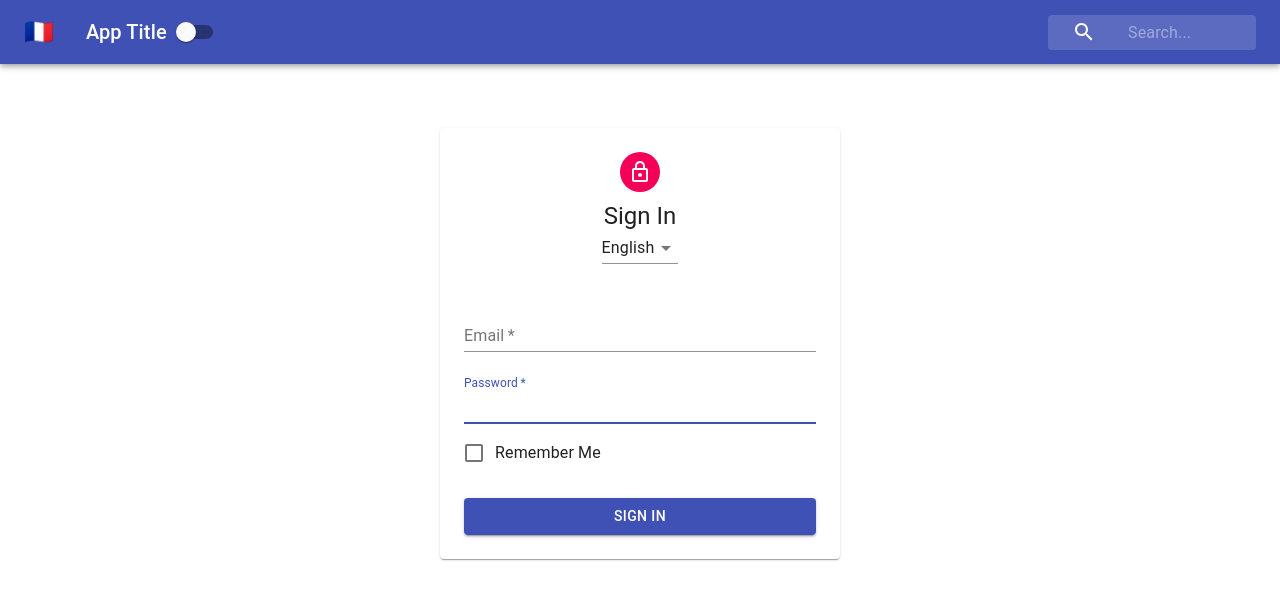
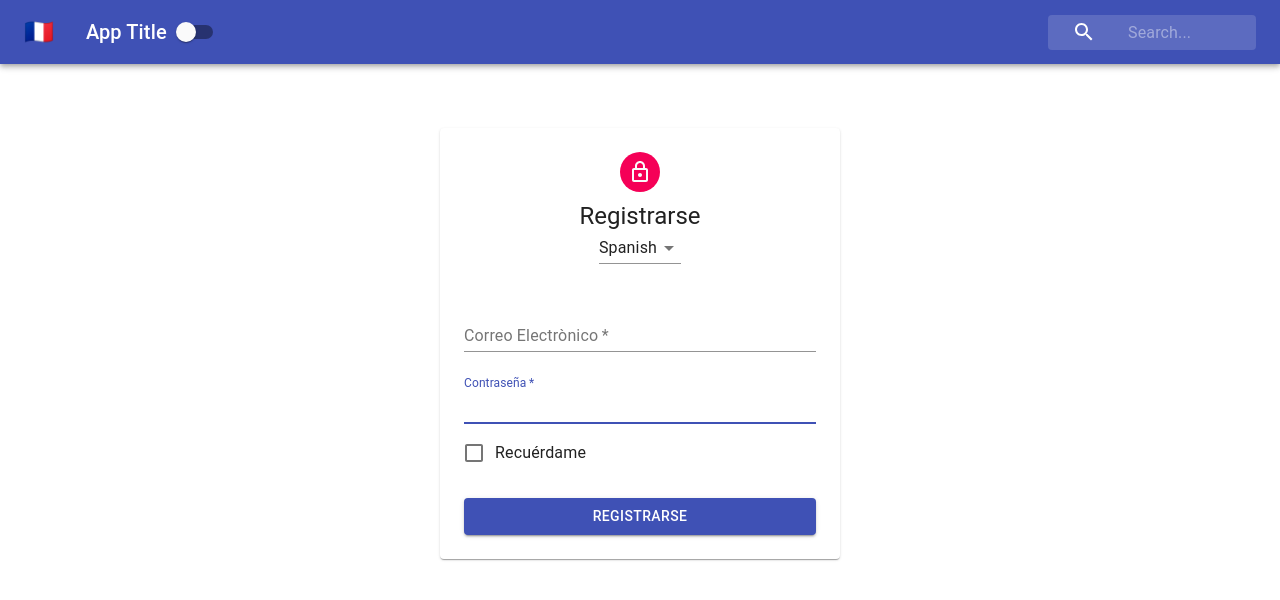
Before and after one commit to Guillermo-Martin/react-context-app, a React (Create React App) app: page / in a window 1280 px wide. Shown: the top 600 px of the page. Built offline with nearby package versions, Linux system fonts and the light colour scheme.

Commit message:
Create LanguageContext

```diff
--- a/src/App.js
+++ b/src/App.js
@@ -2,15 +2,20 @@
 import Form from "./containers/Form";
 import PageContent from "./containers/PageContent";
 import { ThemeProvider } from "./contexts/ThemeContext";
+import { LanguageProvider } from "./contexts/LanguageContext";
 
 function App() {
   return (
     <ThemeProvider>
-      <PageContent>
-        {/* Navbar and Form will be part of "props.children" */}
-        <Navbar />
-        <Form />
-      </PageContent>
+      <LanguageProvider>
+        <PageContent>
+
+          {/* Navbar and Form will be part of "props.children" */}
+          <Navbar />
+          <Form />
+
+        </PageContent>
+      </LanguageProvider>
     </ThemeProvider>
   );
 }
--- a/src/containers/Form/index.js
+++ b/src/containers/Form/index.js
@@ -14,11 +14,37 @@
 import Select from "@material-ui/core/Select";
 import withStyles from "@material-ui/core/styles/withStyles";
 import styles from "./../../assets/styles/FormStyles";
+import { LanguageContext } from "./../../contexts/LanguageContext";
+
+const words = {
+  english: {
+    signIn: "Sign In",
+    email: "Email",
+    password: "Password",
+    remember: "Remember Me"
+  },
+  french: {
+    signIn: "Se Connecter",
+    email: "Adresse Èlectronique",
+    password: "Mot de Passe",
+    remember: "Souviens-toi De Moi"
+  },
+  spanish: {
+    signIn: "Registrarse",
+    email: "Correo Electrònico",
+    password: "Contraseña",
+    remember: "Recuérdame"
+  }
+}
 
 class Form extends Component {
+  static contextType = LanguageContext;
+
   render() {
 
+    const { language, changeLanguage } = this.context;
     const { classes } = this.props;
+    const { signIn, email, password, remember } = words[language];
 
     return (
       <main className={classes.main}>
@@ -26,23 +52,23 @@
           <Avatar className={classes.avatar}>
             <LockOutlinedIcon />
           </Avatar>
-          <Typography variant="h5">Sign In</Typography>
-          <Select value="english">
+          <Typography variant="h5">{signIn}</Typography>
+          <Select value={language} onChange={changeLanguage}>
             <MenuItem value="english">English</MenuItem>
             <MenuItem value="french">French</MenuItem>
             <MenuItem value="spanish">Spanish</MenuItem>
           </Select>
           <form className={classes.form}>
             <FormControl margin="normal" required fullWidth>
-              <InputLabel htmlFor="email">Email</InputLabel>
+              <InputLabel htmlFor="email">{email}</InputLabel>
               <Input id="email" name="email" autoFocus></Input>
             </FormControl>
             <FormControl margin="normal" required fullWidth>
-              <InputLabel htmlFor="password">Password</InputLabel>
+              <InputLabel htmlFor="password">{password}</InputLabel>
               <Input id="password" name="password" autoFocus></Input>
             </FormControl>
-            <FormControlLabel control={<Checkbox color="primary" />} label="Remember Me" />
-            <Button variant="contained" type="submit" fullWidth color="primary" className={classes.submit}>Sign In</Button>
+            <FormControlLabel control={<Checkbox color="primary" />} label={remember} />
+            <Button variant="contained" type="submit" fullWidth color="primary" className={classes.submit}>{signIn}</Button>
           </form>
         </Paper>
       </main>
--- /dev/null
+++ b/src/contexts/LanguageContext.js
@@ -0,0 +1,21 @@
+import React, { Component, createContext } from "react";
+
+export const LanguageContext = createContext();
+
+export class LanguageProvider extends Component {
+  state = {
+    language: "spanish"
+  }
+
+  changeLanguage = event => {
+    this.setState({ language: event.target.value });
+  }
+
+  render() {
+    return (
+      <LanguageContext.Provider value={{...this.state, changeLanguage: this.changeLanguage}}>
+        {this.props.children}
+      </LanguageContext.Provider>
+    );
+  }
+}
```
